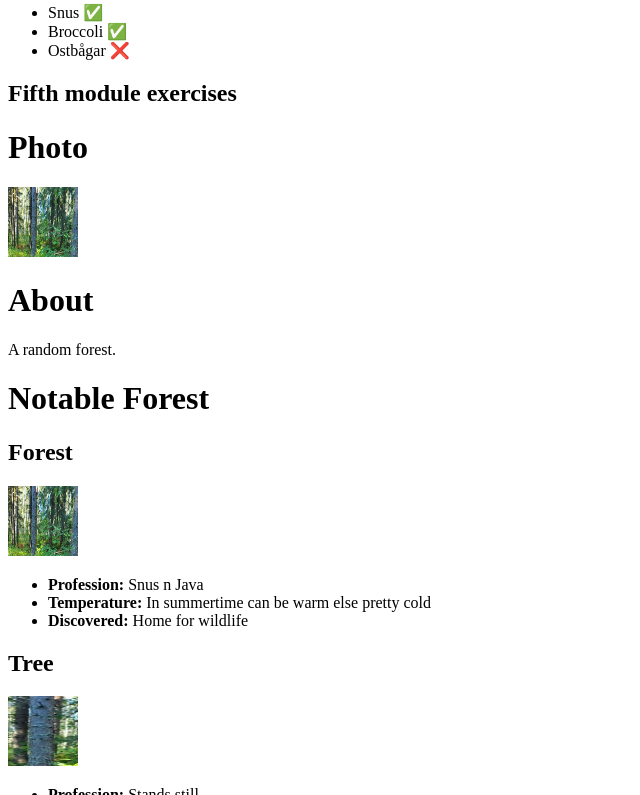
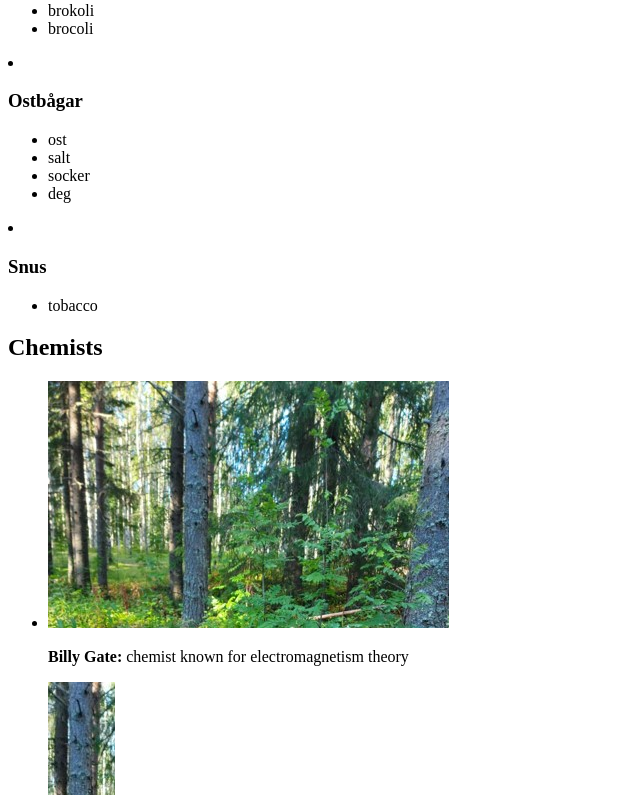
Before and after one commit to Jari1980/FirstComponent, a React (Vite) app: page / in a window 1280 px wide. Shown: the part 661-1456 px from the top of the page, without its empty margins (0-640 px from the left). Built offline with nearby package versions, Linux system fonts and the light colour scheme.

Commit message:
module 7 done

```diff
--- /dev/null
+++ b/src/exercise71.jsx
@@ -0,0 +1,38 @@
+import { people } from "./exercise71data.jsx";
+import { getImageUrl } from "./exercise71utils.jsx";
+
+export default function Exercise71() {
+  const chemist = people
+    .filter((person) => person.profession === "chemist")
+    .map((person) => (
+      <li key={person.id}>
+        <img src={getImageUrl(person)} alt={person.name} />
+        <p>
+          <b>{person.name}:</b>
+          {" " + person.profession + " "}
+          known for {person.accomplishment}
+        </p>
+      </li>
+    ));
+  const nonChemist = people
+    .filter((person) => person.profession !== "chemist")
+    .map((person) => (
+      <li key={person.id}>
+        <img src={getImageUrl(person)} alt={person.name} />
+        <p>
+          <b>{person.name}:</b>
+          {" " + person.profession + " "}
+          known for {person.accomplishment}
+        </p>
+      </li>
+    ));
+
+  return (
+    <article>
+      <h1>Chemists</h1>
+      <ul>{chemist}</ul>
+      <h1>Broccolis</h1>
+      <ul>{nonChemist}</ul>
+    </article>
+  );
+}
--- /dev/null
+++ b/src/exercise71data.jsx
@@ -0,0 +1,33 @@
+
+
+export const people = [{
+    id: 0,
+    name: 'Snus Mann',
+    profession: 'mathematician',
+    accomplishment: 'spaceflight calculations',
+    imageId: 'Forest'
+  }, {
+    id: 1,
+    name: 'Michael Jeckson',
+    profession: 'dancer',
+    accomplishment: 'discovery of Zorba',
+    imageId: 'Tree'
+  }, {
+    id: 2,
+    name: 'Billy Gate',
+    profession: 'chemist',
+    accomplishment: 'electromagnetism theory',
+    imageId: 'Forest'
+  }, {
+    id: 3,
+    name: 'Ebba',
+    profession: 'chemist',
+    accomplishment: 'falukorv',
+    imageId: 'Tree'
+  }, {
+    id: 4,
+    name: 'öiflfiuföoifuöug',
+    profession: 'astrophysicist',
+    accomplishment: 'mmm',
+    imageId: 'Forest'
+  }];
--- /dev/null
+++ b/src/exercise71utils.jsx
@@ -0,0 +1,9 @@
+
+
+export function getImageUrl(person) {
+    return (
+      '/' +
+      person.imageId +
+      '.jpg'
+    );
+  }
--- /dev/null
+++ b/src/exercise72.jsx
@@ -0,0 +1,25 @@
+import { recipes } from './exercise72data.jsx';
+
+
+
+export default function Exercise72() {
+    const list = recipes.map(recipes =>
+        <li key={recipes.id}>
+            <h3>{recipes.name}</h3>
+            <ul>
+                {recipes.ingredients.map(ingredient =>
+                    <li key={ingredient}>
+                        {ingredient}
+                    </li>
+                )}
+            </ul>
+        </li>
+    );
+
+  return (
+    <div>
+      <h1>Recipes</h1>
+      {list}
+    </div>
+  );
+}
--- /dev/null
+++ b/src/exercise72data.jsx
@@ -0,0 +1,13 @@
+export const recipes = [{
+    id: 'broccoli-salad',
+    name: 'Broccoli Salad',
+    ingredients: ['broccolis', 'brokkoli', 'brokoli', 'brocoli']
+  }, {
+    id: 'ostbågar',
+    name: 'Ostbågar',
+    ingredients: ['ost', 'salt', 'socker', 'deg']
+  }, {
+    id: 'snus',
+    name: 'Snus',
+    ingredients: ['tobacco']
+  }];
--- /dev/null
+++ b/src/exercise73.jsx
@@ -0,0 +1,29 @@
+
+import { recipes } from './exercise72data.jsx';
+
+function Recipe({ id, name, ingredients }) {
+    return (
+      <div>
+        <h2>{name}</h2>
+        <ul>
+          {ingredients.map(ingredient =>
+            <li key={ingredient}>
+              {ingredient}
+            </li>
+          )}
+        </ul>
+      </div>
+    );
+  }
+
+export default function Exercise73() {
+  return (
+    <div>
+      <h1>Recipes</h1>
+      {recipes.map(recipe =>
+        <Recipe {...recipe} key={recipe.id} />
+      )
+      }
+    </div>
+  );
+}
--- a/src/main.jsx
+++ b/src/main.jsx
@@ -1,5 +1,8 @@
 import { StrictMode } from 'react'
 import { createRoot } from 'react-dom/client'
+import Exercise73 from './exercise73.jsx'
+import Exercise72 from './exercise72.jsx'
+import Exercise71 from './exercise71.jsx'
 import Exercise63 from './exercise63.jsx'
 import Exercise62 from './exercise62.jsx'
 import Exercise61 from './exercise61.jsx'
@@ -21,6 +24,10 @@ import Exercise4 from './exercise4.jsx'
 
 createRoot(document.getElementById('root')).render(
   <StrictMode>
+    <h2>Seventh module exercises</h2>
+    <Exercise73 />
+    <Exercise72 />
+    <Exercise71 />
     <h2>Sixth module exercises</h2>
     <Exercise63 />
     <Exercise62 />
```
